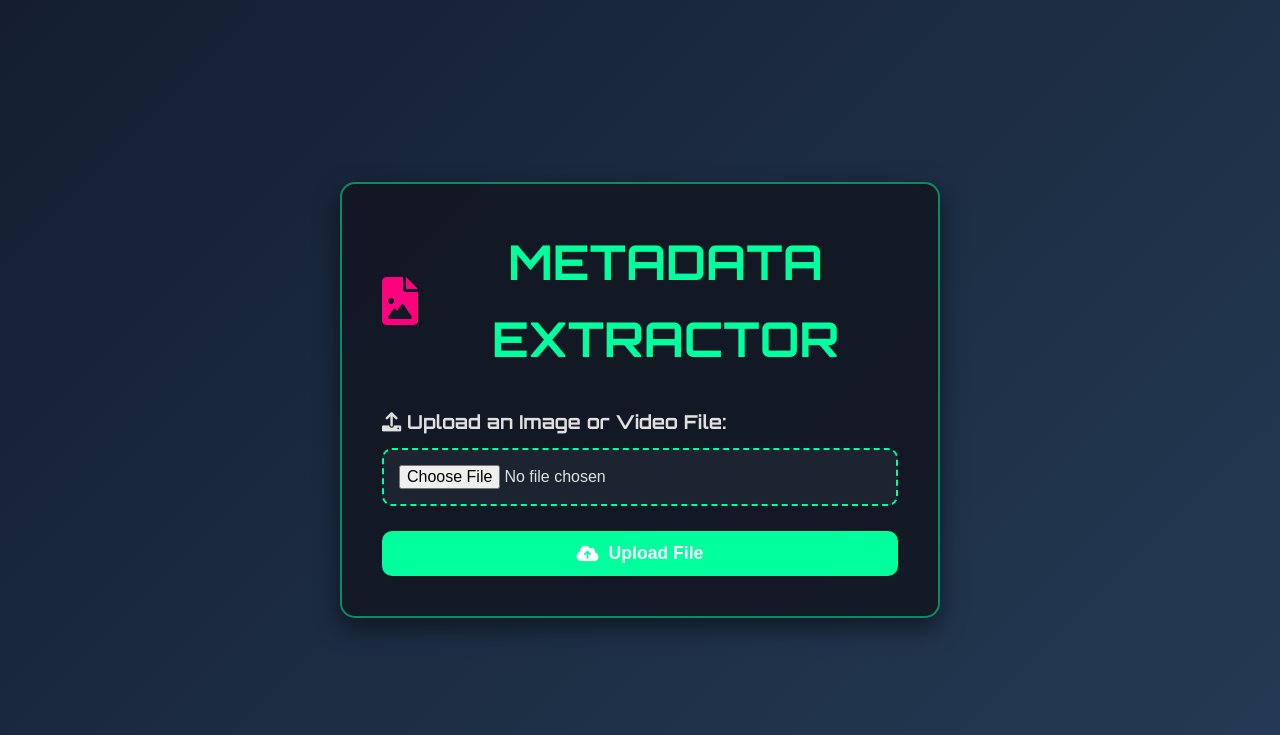
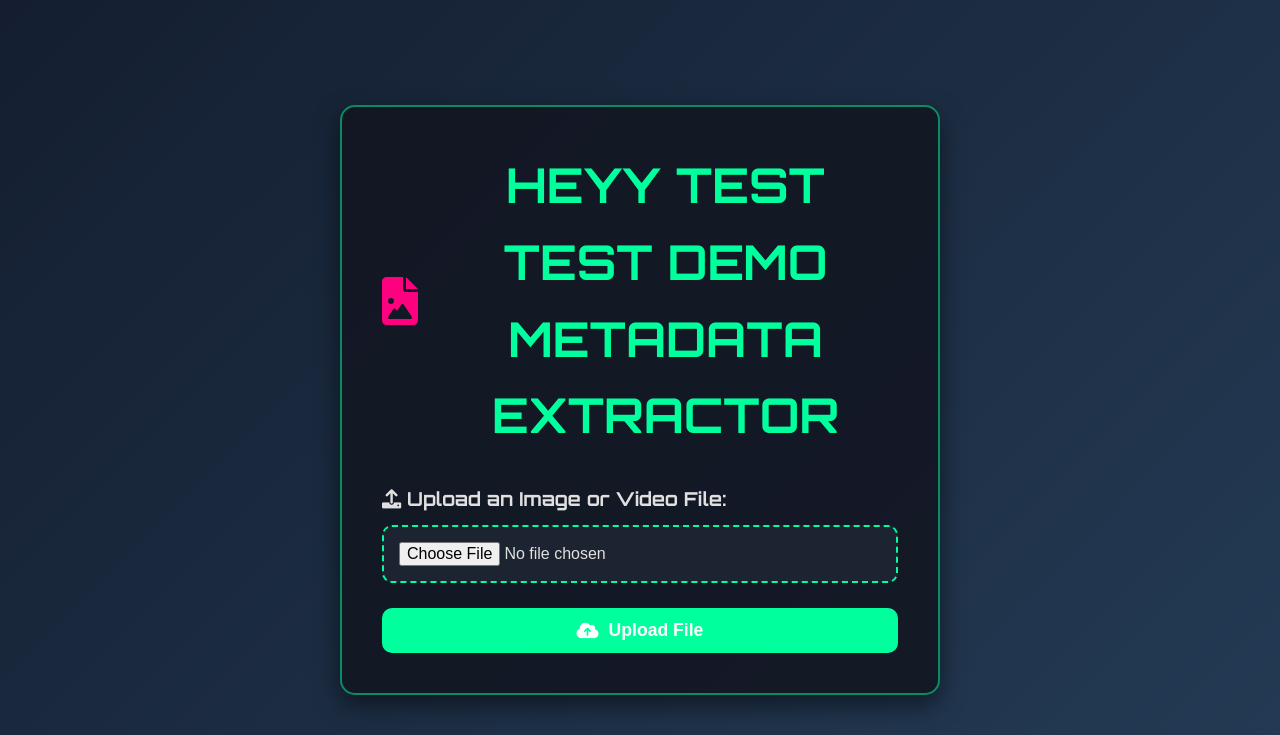
Before and after one commit to Shlok-Aashay/exif-flask-app, a Flask app: page / in a window 1280 px wide. Shown: the top 735 px of the page. Run offline with Flask 3, Linux system fonts and the light colour scheme.

Commit message:
Demonstration for Video

```diff
--- a/templates/index.html
+++ b/templates/index.html
@@ -223,7 +223,7 @@
 </head>
 <body>
     <div class="container">
-        <h1><i class="fas fa-file-image"></i> MetaData Extractor</h1>
+        <h1><i class="fas fa-file-image"></i> HEYY TEST TEST DEMO MetaData Extractor</h1>
 
         {% if error %}
         <div class="error">
```
